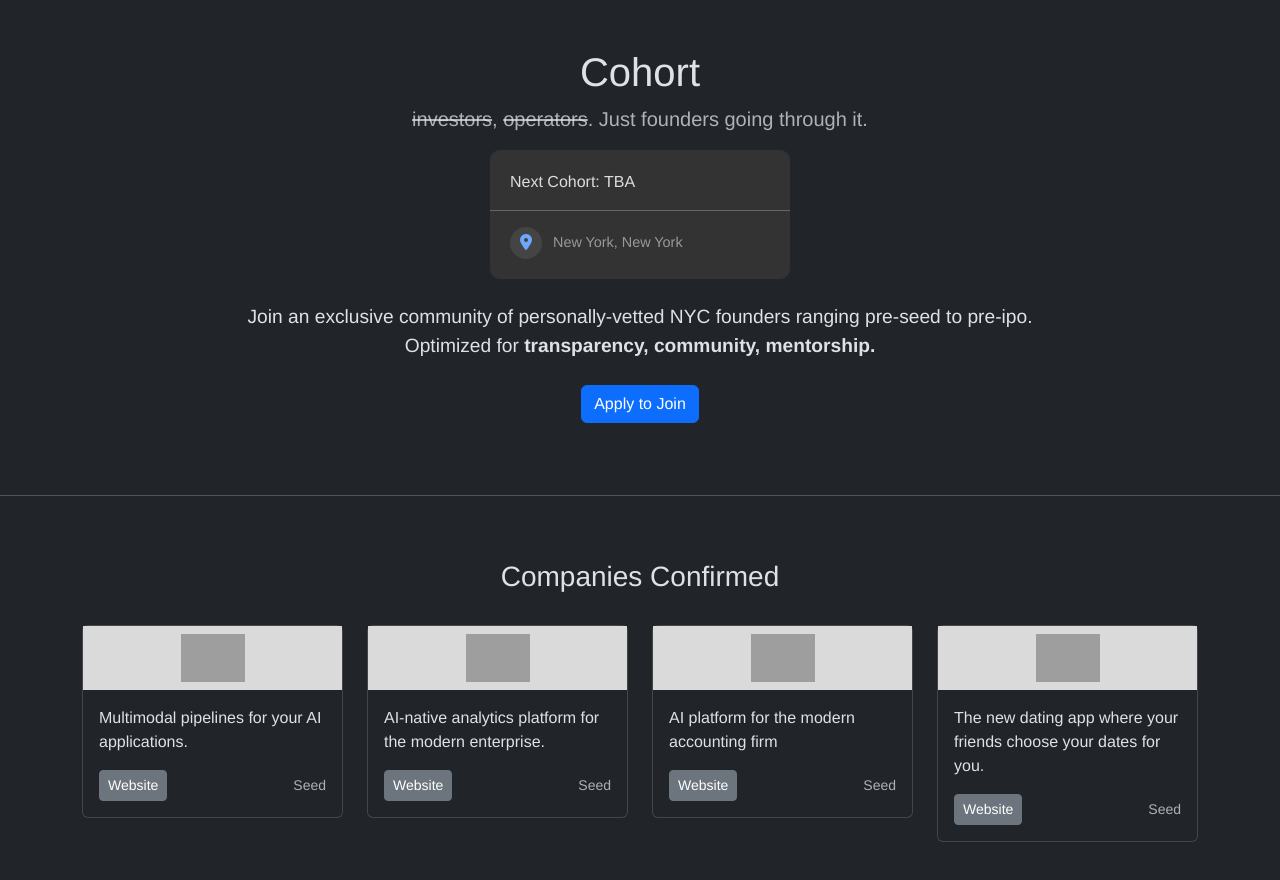
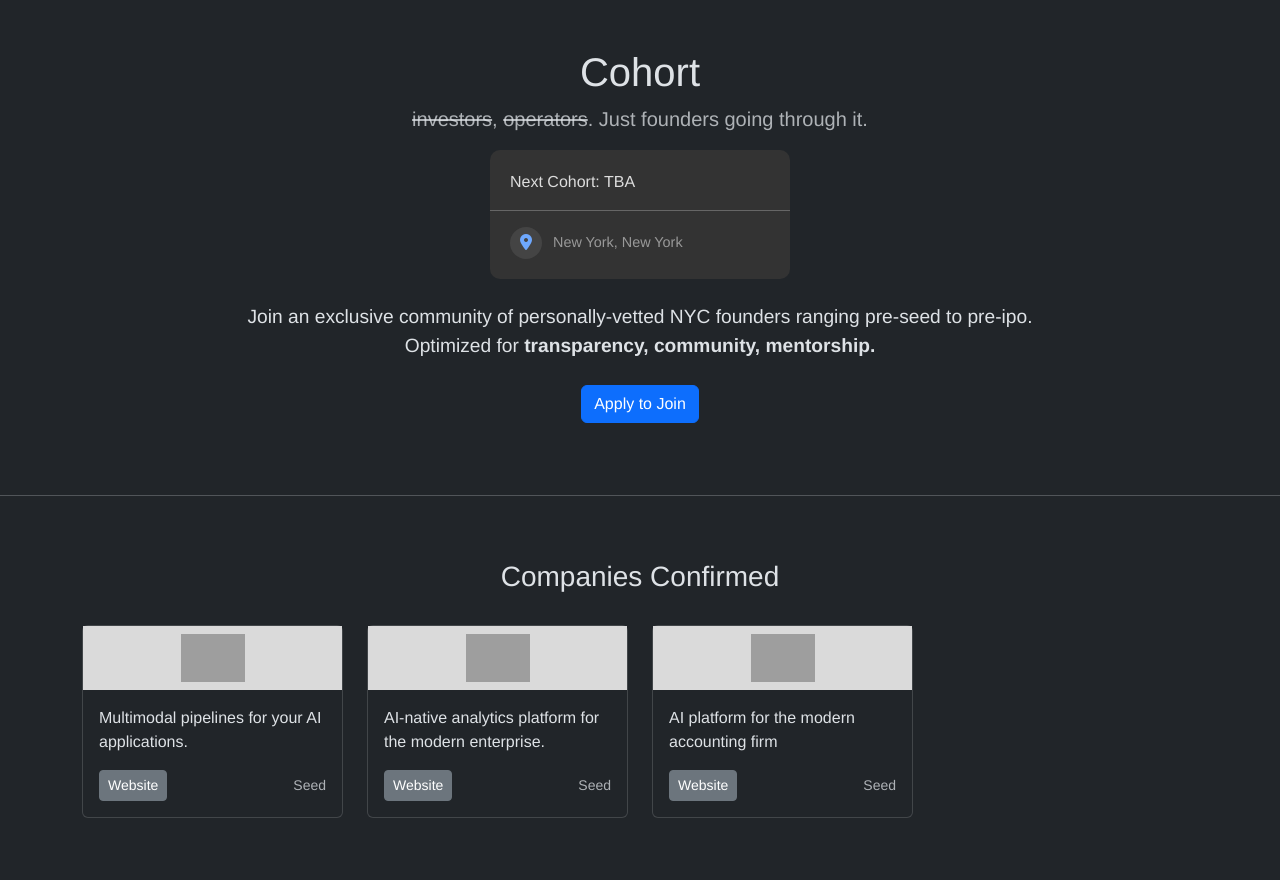
Before and after one commit to esteininger/cohort, a plain HTML site: page index.html in a window 1280 px wide. Drawn offline with nearby package versions, Linux system fonts and the light colour scheme; grey boxes are pictures that could not be loaded.

Commit message:
Update index.html

```diff
--- a/index.html
+++ b/index.html
@@ -218,30 +218,6 @@
 
                     </div>
 
-                    <div class="col-md-3">
-                        <div class="card mb-4 box-shadow">
-                            <div class="company-logo">
-                                <img class="card-img-top py-2"
-                                    src="https://fuse.love/wp-content/uploads/2023/11/Untitled-1-1-1.svg">
-                            </div>
-                            <div class="card-body">
-                                <p class="card-text">
-                                    The new dating app where your friends choose your dates for you.
-                                </p>
-                                <div class="d-flex justify-content-between align-items-center">
-                                    <div class="btn-group">
-                                        <a href="https://fuse.love/" target="_blank">
-                                            <button type="button"
-                                                class="btn btn-sm btn-outline-secondary">Website</button>
-                                        </a>
-                                    </div>
-                                    <small class="text-muted">Seed</small>
-                                </div>
-                            </div>
-                        </div>
-
-                    </div>
-
                 </div>
             </div>
         </div>
```
